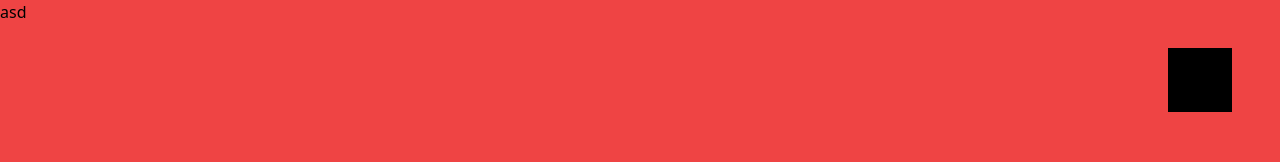
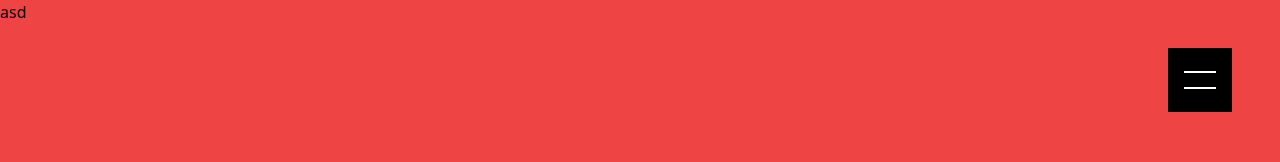
Before and after one commit to szymonadamowicz/PortfolioPage, a Next.js app: page / in a window 1280 px wide. Shown: the top 162 px of the page. Built offline with nearby package versions, Linux system fonts and the light colour scheme.

Commit message:
added a segment feature and did some animations

```diff
--- a/src/components/HomePage/HomePage.tsx
+++ b/src/components/HomePage/HomePage.tsx
@@ -4,7 +4,7 @@ import useScrollHandler from "../UseScrollHandler";
 import SideBarDisplay from "./SideBarDisplay";
 
 const HomePage: React.FC = () => {
-  const segments = 3;
+  const segments = 4;
   const scrollSpeed = 0.25;
   const scrollTimeoutDuration = 250;
 
@@ -30,7 +30,6 @@ const HomePage: React.FC = () => {
 
   return (
     <div>
-      {/* Przekazujemy funkcję goToSegment do nawigacji */}
       <SideBarDisplay segmentNumber={segmentNumber} segments={segments} goToSegment={goToSegment} />
       <div style={{ height: "100vh" }}>
         <FirstSegment />
@@ -44,6 +43,9 @@ const HomePage: React.FC = () => {
       <div style={{ height: "100vh", backgroundColor: "pink" }}>
         <h1>4</h1>
       </div>
+      <div style={{ height: "100vh", backgroundColor: "red" }}>
+        <h1>5</h1>
+      </div>
     </div>
   );
 };
--- a/src/components/HomePage/SegmentCounter.tsx
+++ b/src/components/HomePage/SegmentCounter.tsx
@@ -2,7 +2,7 @@ import React from "react";
 import { SegmentProps } from "../../types/types";
 
 const SegmentCounter: React.FC<SegmentProps> = ({ segmentNumber, segments, goToSegment }) => {
-  const segmentsArray = Array.from({ length: segments + 1 }, (_, i) => i);
+  const segmentsArray = Array.from({ length: segments  }, (_, i) => i);
 
   return (
     <div className="fixed right-12 top-1/2 transform -translate-y-1/2 flex flex-col items-center space-y-4">
--- a/src/components/HomePage/SideBar/SubmenuButton.tsx
+++ b/src/components/HomePage/SideBar/SubmenuButton.tsx
@@ -1,5 +1,4 @@
 import React, { useState, useRef } from "react";
-import PageOverlay from "../../PageOverlay";
 import Submenu from "../SideBar/Submenu";
 
 const SubmenuButton = () => {
@@ -23,15 +22,29 @@ const SubmenuButton = () => {
   return (
     <>
       <button
-        className="bg-black w-16 h-16 z-20 absolute right-0"
+        className="bg-black w-16 h-16 z-20 absolute right-0 flex items-center justify-center focus:outline-none"
         onPointerEnter={handleMouseEnter}
         onPointerLeave={handleMouseLeave}
         onClick={() => {
           setIsOpen((prev) => !prev);
         }}
-      />
+      >
+        <div className="relative w-8 h-8 flex flex-col justify-center items-center">
+          <span
+            className={`block w-8 h-0.5 bg-white absolute transition-transform duration-500 ease-in-out ${
+              isOpen ? "rotate-45" : "-translate-y-2"
+            }`}
+          ></span>
+          <span
+            className={`block w-8 h-0.5 bg-white absolute transition-transform duration-500 ease-in-out ${
+              isOpen ? "-rotate-45" : "translate-y-2"
+            }`}
+          ></span>
+        </div>
+      </button>
+
       <div
-        className={`bg-gray-400 w-80 h-80 relative z-10 transition-all duration-300 ease-out ${
+        className={`bg-gray-400 w-80 h-80 relative z-10 transition-all duration-200 ease-out ${
           isOpen ? "opacity-100 visible" : "opacity-0 invisible"
         }`}
         onPointerEnter={handleMouseEnter}
--- a/src/components/HomePage/SideBarDisplay.tsx
+++ b/src/components/HomePage/SideBarDisplay.tsx
@@ -2,16 +2,26 @@ import { SegmentProps } from "../../types/types";
 import SegmentCounter from "./SegmentCounter";
 import SubmenuButton from "./SideBar/SubmenuButton";
 
-const SideBarDisplay: React.FC<SegmentProps> = ({ segmentNumber, segments, goToSegment }) => {
-  return (
+const SideBarDisplay: React.FC<SegmentProps> = ({
+  segmentNumber,
+  segments,
+  goToSegment,
+}) => {
+
+    return (
     <>
       <div className="fixed right-12 top-12">
         <SubmenuButton />
       </div>
-
-      <div className="fixed right-12 top-1/2 transform -translate-y-1/2">
-        <SegmentCounter segmentNumber={segmentNumber} segments={segments} goToSegment={goToSegment} />
-      </div>
+      {!(segmentNumber === segments) && (
+        <div className="fixed right-12 top-1/2 transform -translate-y-1/2">
+          <SegmentCounter
+            segmentNumber={segmentNumber}
+            segments={segments}
+            goToSegment={goToSegment}
+          />
+        </div>
+      )}
     </>
   );
 };
```
